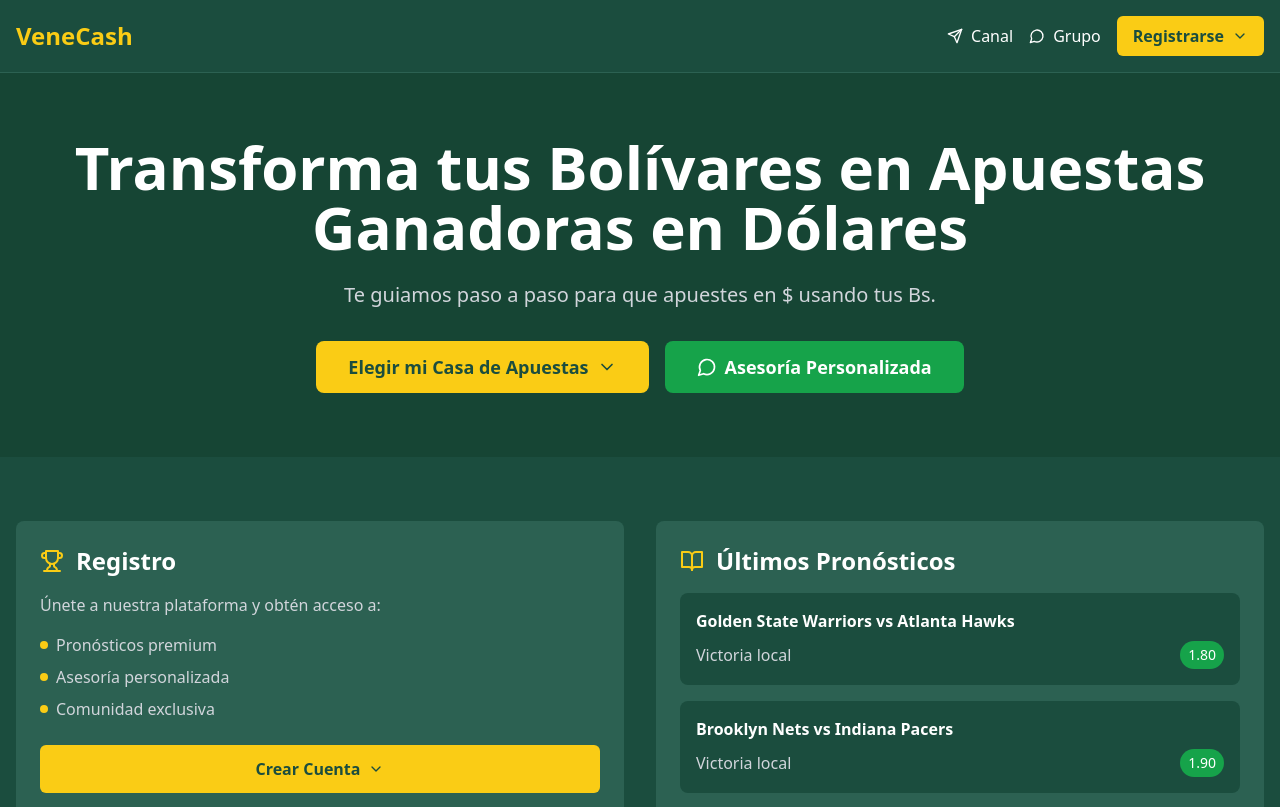
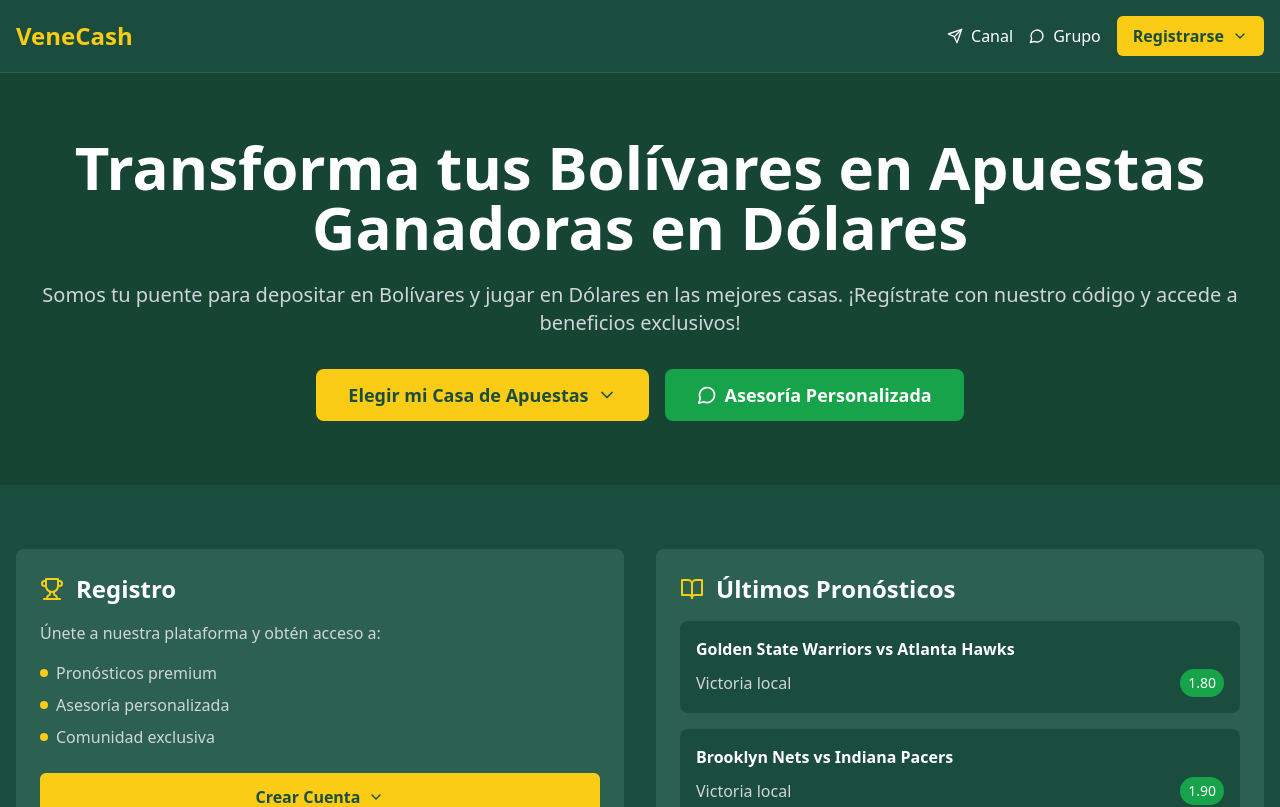
Before and after one commit to frank1411/VeneCash, a React (Vite) app: page / in a window 1280 px wide. Shown: the top 807 px of the page. Built offline with nearby package versions, Linux system fonts and the light colour scheme.

Commit message:
Update codebase with external changes

```diff
--- a/src/App.tsx
+++ b/src/App.tsx
@@ -192,7 +192,7 @@ function App() {
             Transforma tus Bolívares en Apuestas Ganadoras en Dólares
           </h1>
           <p className="text-gray-300 text-xl mb-8">
-            Te guiamos paso a paso para que apuestes en $ usando tus Bs.
+            Somos tu puente para depositar en Bolívares y jugar en Dólares en las mejores casas. ¡Regístrate con nuestro código y accede a beneficios exclusivos!
           </p>
           <div className="flex flex-col md:flex-row gap-4 justify-center">
             <div className="relative register-dropdown">
```
